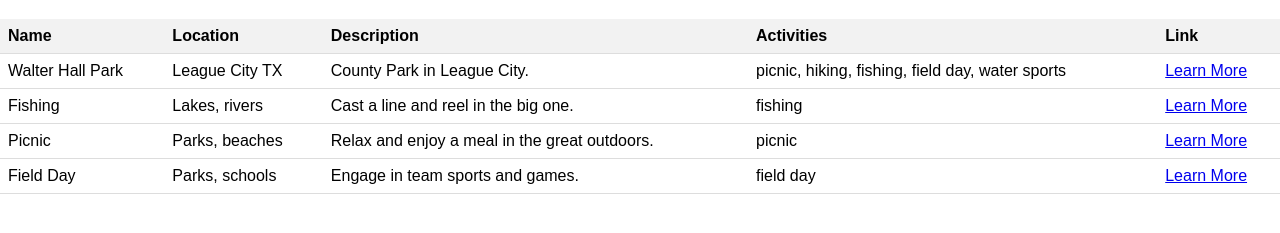
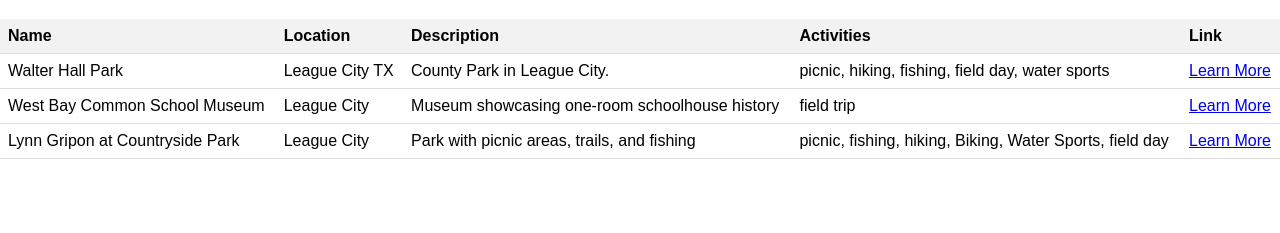
Before and after one commit to coastalcubmaster/coastalcubmaster.github.io, a plain HTML site: page index.html in a window 1280 px wide. Shown: the part 61-294 px from the top of the page. Drawn offline with Linux system fonts and the light colour scheme.

Commit message:
Update index.html

```diff
--- a/index.html
+++ b/index.html
@@ -45,10 +45,27 @@
   <script>
     // Sample activity data
     const activities = [
-      { name: "Walter Hall Park", location: "League City TX", description: "County Park in League City.", activities: "picnic, hiking, fishing, field day, water sports", link: "https://leaguecitynature.com/parks/walter-hall-park/" },
-      { name: "Fishing", location: "Lakes, rivers", description: "Cast a line and reel in the big one.", activities: "fishing", link: "#" },
-      { name: "Picnic", location: "Parks, beaches", description: "Relax and enjoy a meal in the great outdoors.", activities: "picnic", link: "#" },
-      { name: "Field Day", location: "Parks, schools", description: "Engage in team sports and games.", activities: "field day", link: "#" },
+      {
+        name: "Walter Hall Park",
+        location: "League City TX",
+        description: "County Park in League City.",
+        activities: "picnic, hiking, fishing, field day, water sports",
+        link: "https://leaguecitynature.com/parks/walter-hall-park/"
+      },
+      {
+      name: "West Bay Common School Museum",
+      location: "League City",
+      description: "Museum showcasing one-room schoolhouse history",
+      activities: "field trip",
+      link: "https://leaguecityhistory.org/one-room-schoolhouse"
+    },
+    {
+      name: "Lynn Gripon at Countryside Park",
+      location: "League City",
+      description: "Park with picnic areas, trails, and fishing",
+      activities: "picnic, fishing, hiking, Biking, Water Sports, field day",
+      link: "https://leaguecitynature.com/parks/lynn-gripon-park-at-countryside/"
+    },
       // Add more activities here
     ];
 
```
